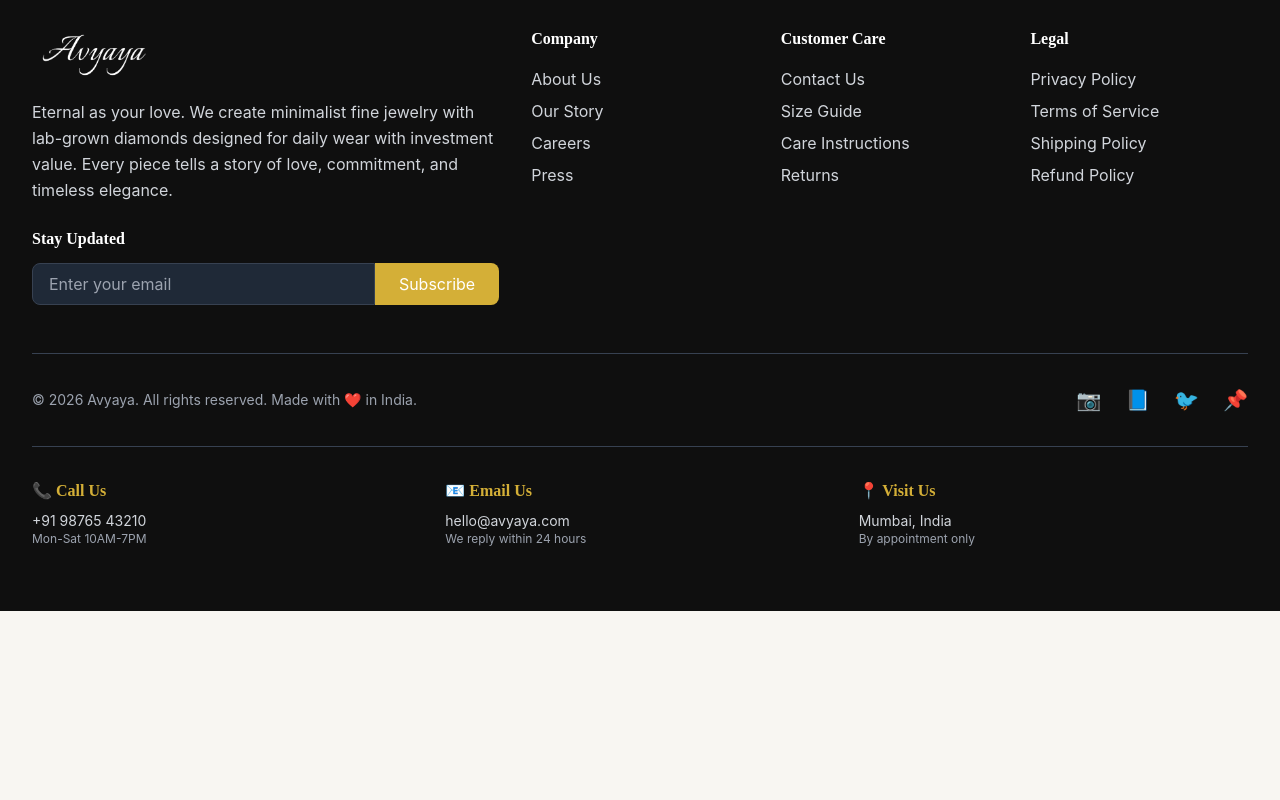
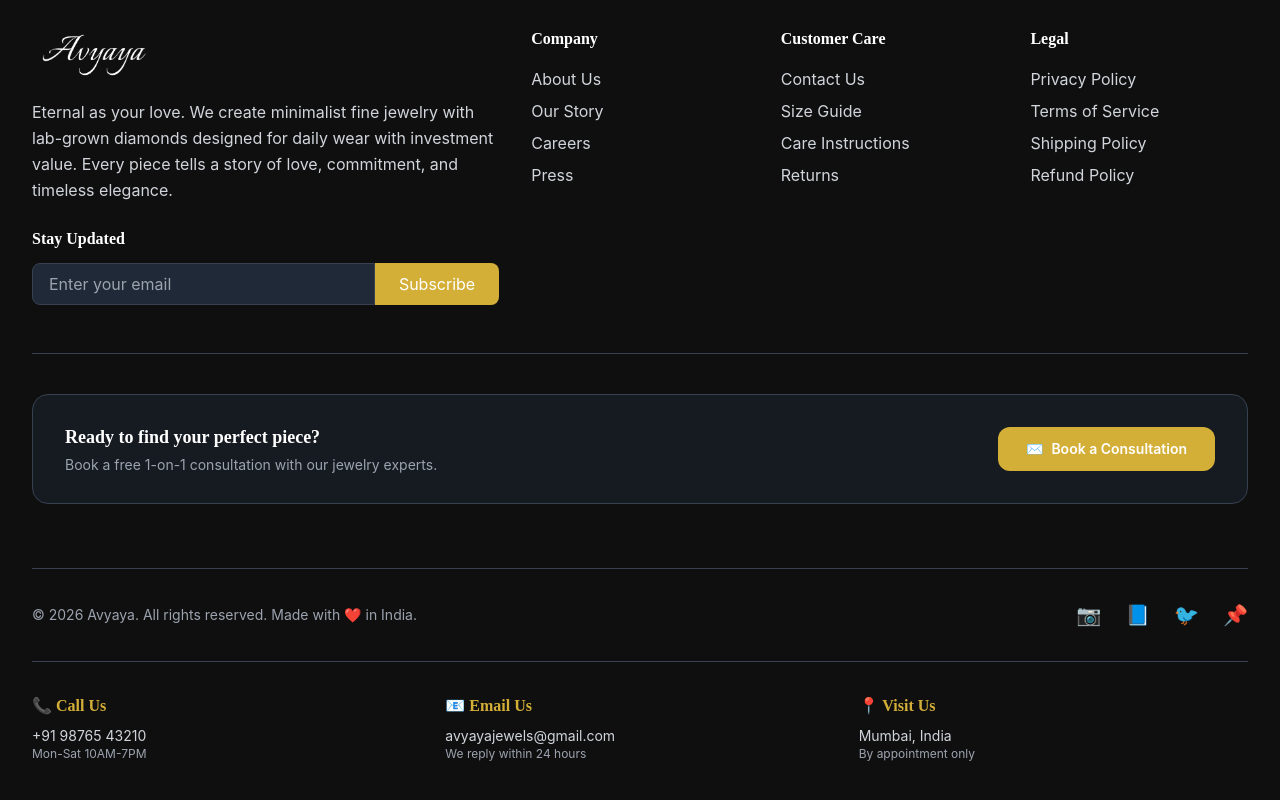
Before and after one commit to Yash-Thakkar27/Avyaya, a Next.js app in the folder frontend/: page / in a window 1280 px wide. Shown: the part 3710-4510 px from the top of the page. Before the commit the page ends 4321 px from the top, so only its background shows below. Built offline with nearby package versions, Linux system fonts and the light colour scheme.

Commit message:
Update Footer.tsx

```diff
--- a/frontend/components/Footer.tsx
+++ b/frontend/components/Footer.tsx
@@ -145,6 +145,29 @@ const Footer = () => {
           </motion.div>
         </div>
 
+        {/* Book a Consultation CTA */}
+        <motion.div
+          className="border-t border-gray-700 mt-12 pt-10 pb-4"
+          initial={{ opacity: 0, y: 20 }}
+          whileInView={{ opacity: 1, y: 0 }}
+          transition={{ duration: 0.6 }}
+          viewport={{ once: true }}
+        >
+          <div className="flex flex-col sm:flex-row items-center justify-between gap-6 bg-gray-800/50 rounded-2xl px-8 py-7 border border-gray-700">
+            <div>
+              <h4 className="text-lg font-semibold text-white mb-1">Ready to find your perfect piece?</h4>
+              <p className="text-gray-400 text-sm">Book a free 1-on-1 consultation with our jewelry experts.</p>
+            </div>
+            <a
+              href="mailto:avyayajewels@gmail.com?subject=Consultation%20Request&body=Hi%20Avyaya%20Team%2C%0A%0AI%20would%20like%20to%20book%20a%20consultation.%0A%0AName%3A%20%0APhone%3A%20%0APreferred%20Time%3A%20"
+              className="flex-shrink-0 inline-flex items-center gap-2 bg-accent hover:bg-accent/90 text-white font-semibold px-7 py-3 rounded-xl transition-all duration-200 hover:shadow-lg hover:shadow-accent/20 hover:-translate-y-0.5 active:translate-y-0 text-sm whitespace-nowrap"
+            >
+              <span>✉️</span>
+              Book a Consultation
+            </a>
+          </div>
+        </motion.div>
+
         {/* Bottom Section */}
         <motion.div
           className="border-t border-gray-700 mt-12 pt-8"
@@ -183,7 +206,7 @@ const Footer = () => {
             </div>
             <div>
               <h5 className="font-semibold text-accent mb-2">📧 Email Us</h5>
-              <p className="text-gray-300 text-sm">hello@avyaya.com</p>
+              <p className="text-gray-300 text-sm">avyayajewels@gmail.com</p>
               <p className="text-gray-400 text-xs">We reply within 24 hours</p>
             </div>
             <div>
```
